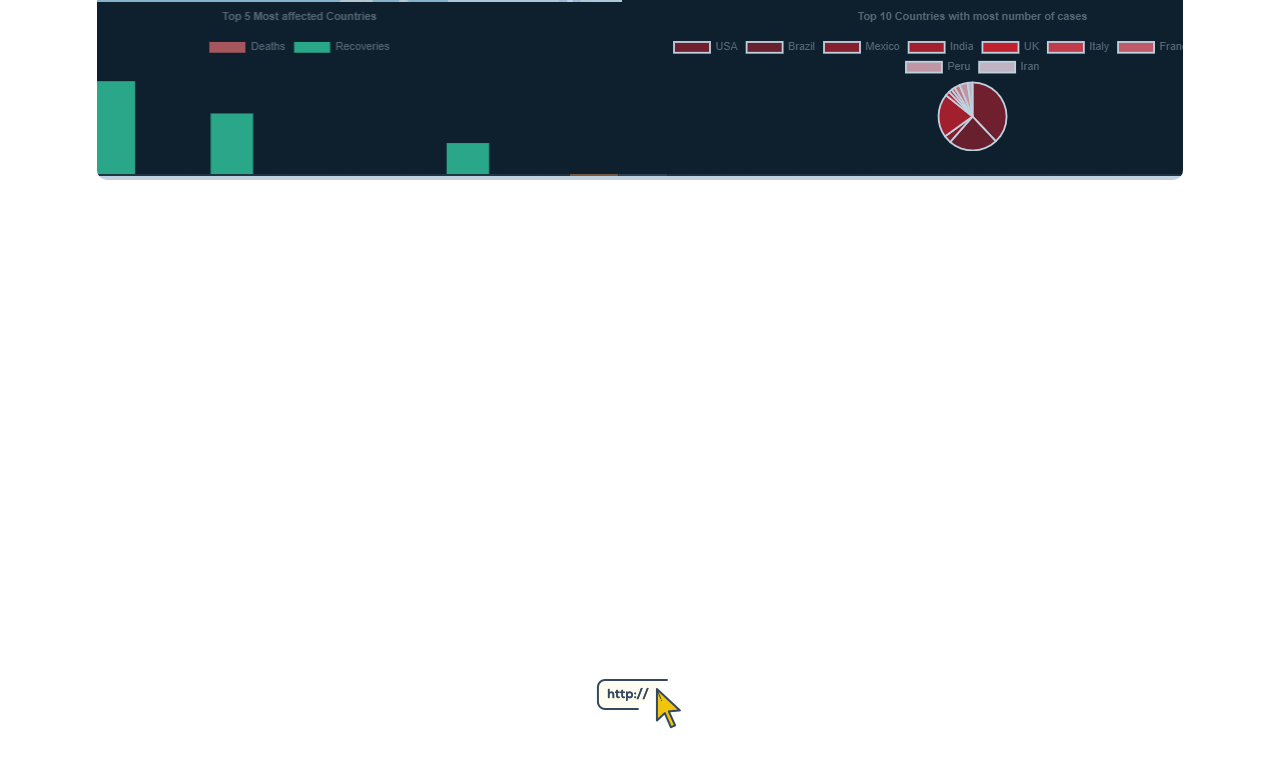
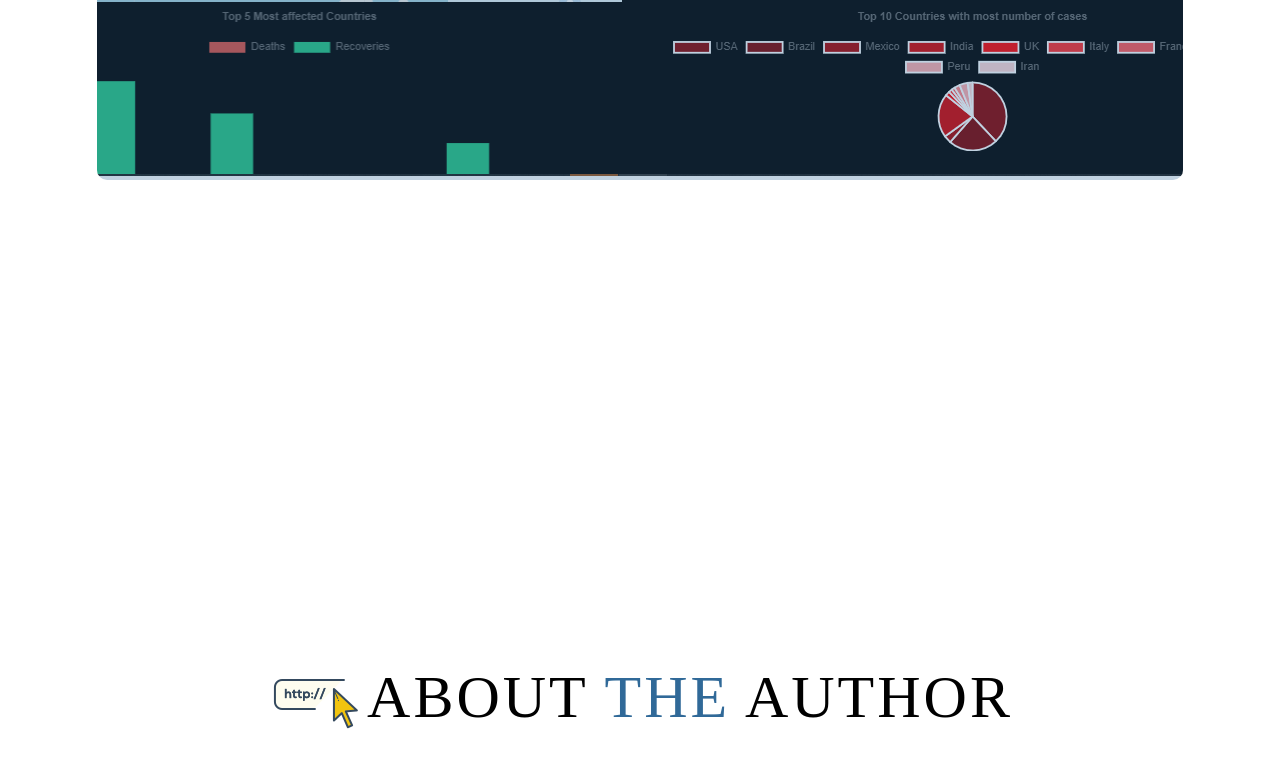
Before and after one commit to UniqueCODER/Web-cv, a plain HTML site: page index.html in a window 1280 px wide. Shown: the part 4874-5642 px from the top of the page. Drawn offline with Linux system fonts and the light colour scheme; a web font is replaced by a local one.

Commit message:
about me updated

```diff
--- a/index.html
+++ b/index.html
@@ -104,6 +104,7 @@
                 </div>
             </div>
             <div class="col-right">
+                <div class="section-title"> ABOUT <span> THE  </span>AUTHOR</div>
             </div>
 
 
```
